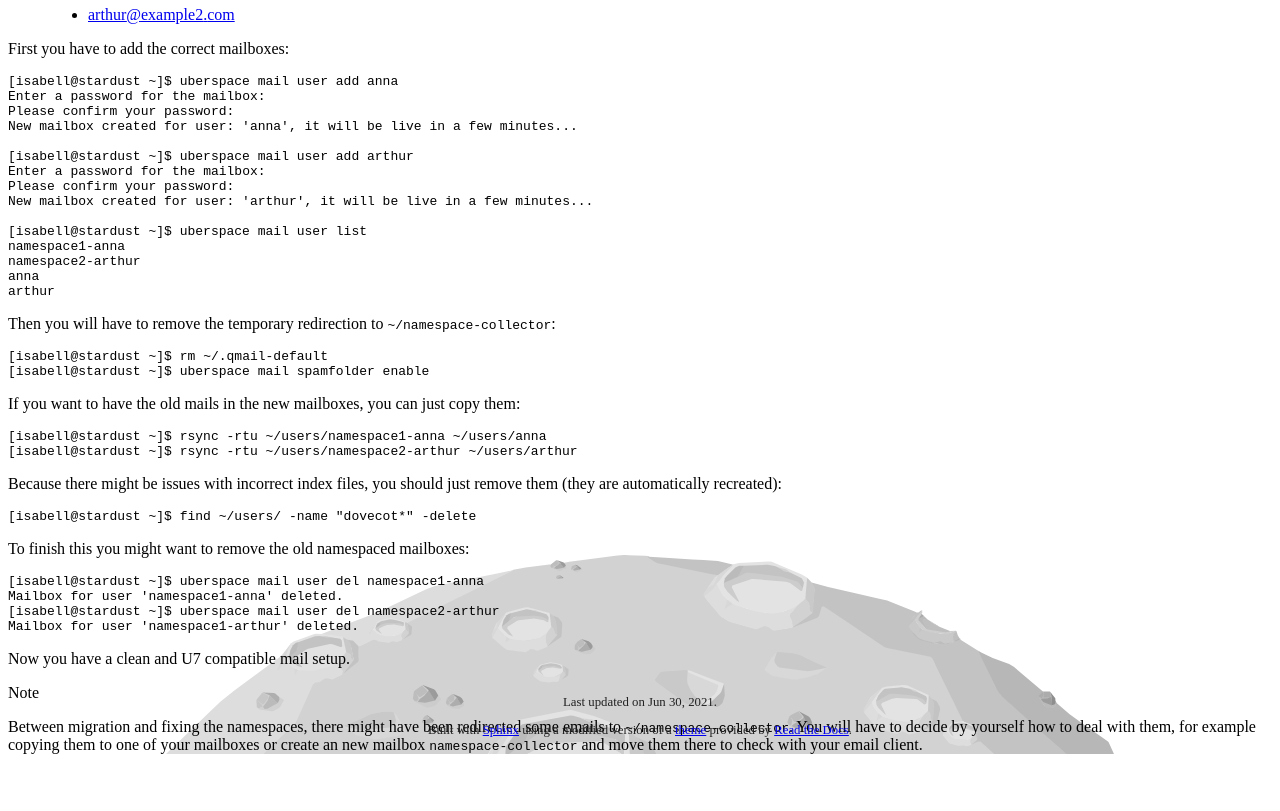
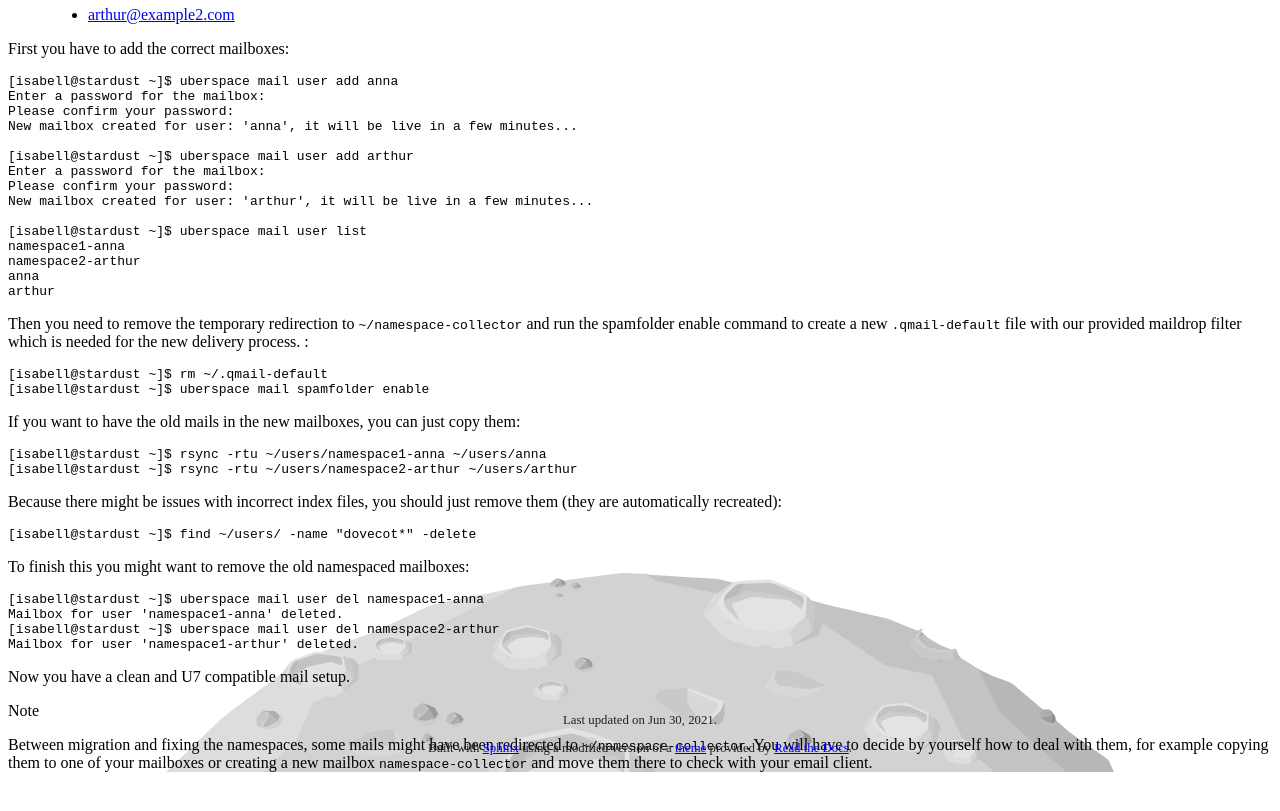
Before and after one commit to Uberspace/manual, a Sphinx documentation site: the page built from source/u6-namespaces.rst, in a window 1280 px wide and 900 px high, scrolled down 2711 px. Shown: the top 811 px of the window. Built offline with Sphinx 7.4.7 and the Read the Docs theme 2.0.0, drawn with Linux system fonts in a browser that asks for light colours.

Commit message:
Update u6-namespaces.rst
Inserted additional information that the "command uberspace mail spamfolder enable" is realy needed for the mail delivering process and not only for the spamfiltering.

```diff
--- a/source/u6-namespaces.rst
+++ b/source/u6-namespaces.rst
@@ -69,7 +69,8 @@ First you have to add the correct mailboxes:
   anna
   arthur
 
-Then you will have to remove the temporary redirection to ``~/namespace-collector``:
+Then you need to remove the temporary redirection to ``~/namespace-collector`` and run the spamfolder enable command to create a new ``.qmail-default`` file with our provided maildrop filter which is needed for the new delivery process.
+:
 
 .. code-block:: bash
 
@@ -102,4 +103,4 @@ Now you have a clean and U7 compatible mail setup.
 
 .. note::
 
- Between migration and fixing the namespaces, there might have been redirected some emails to ``~/namespace-collector``. You will have to decide by yourself how to deal with them, for example copying them to one of your mailboxes or create an new mailbox ``namespace-collector`` and move them there to check with your email client.
+ Between migration and fixing the namespaces, some mails might have been redirected to ``~/namespace-collector``. You will have to decide by yourself how to deal with them, for example copying them to one of your mailboxes or creating a new mailbox ``namespace-collector`` and move them there to check with your email client.
```
